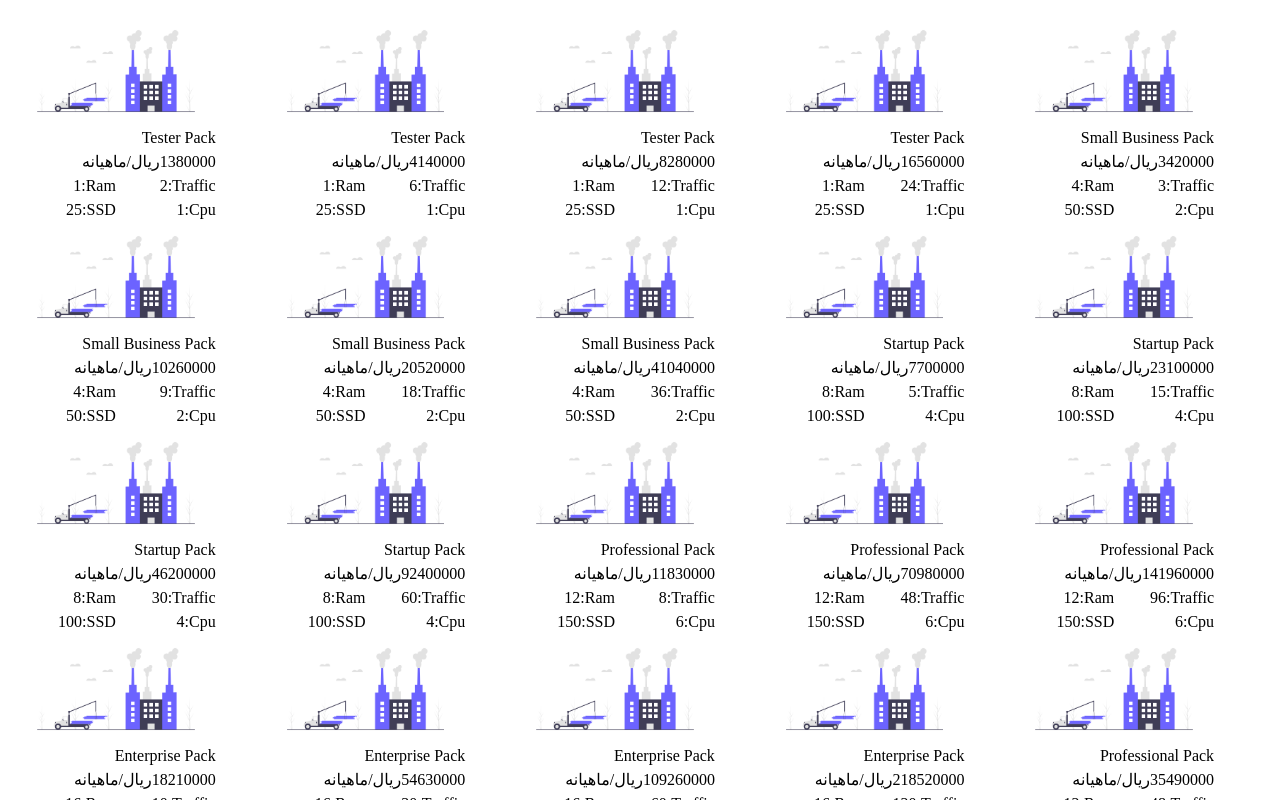
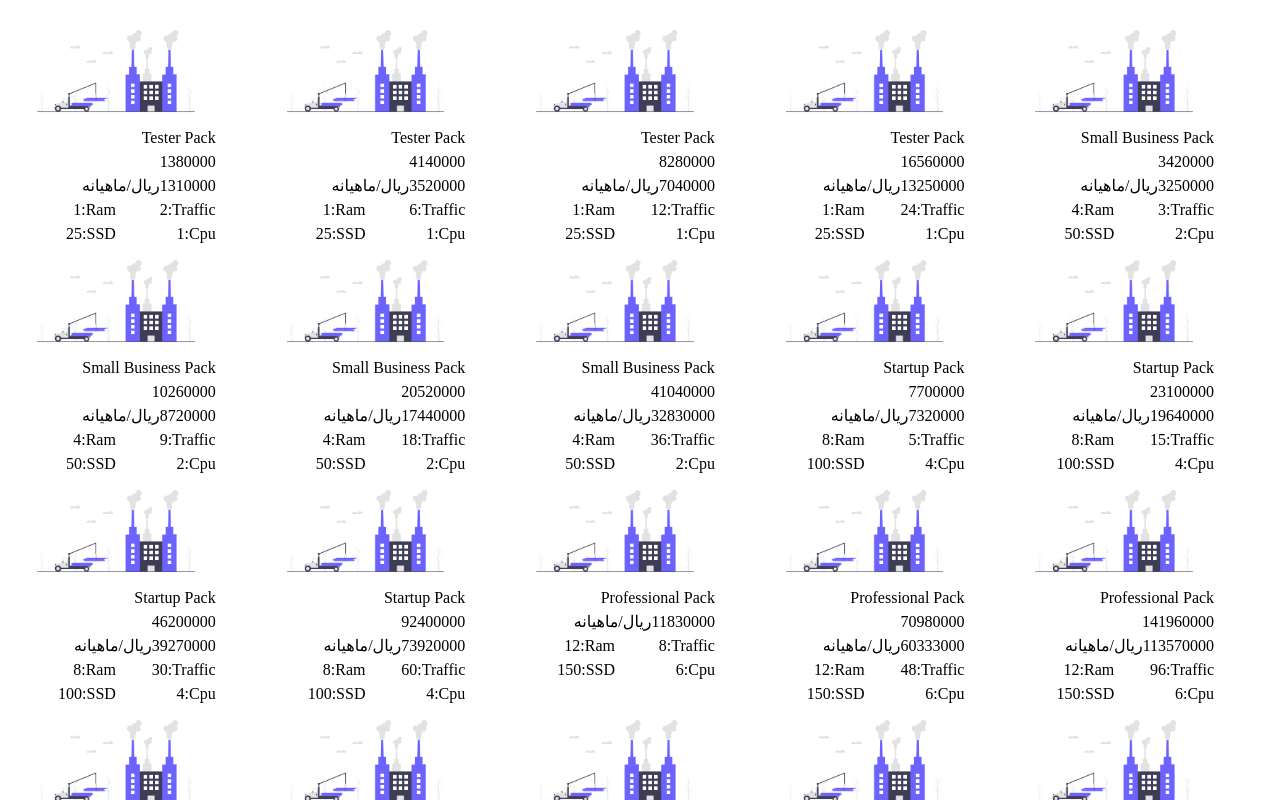
Before and after one commit to Sezar-SZ/mobinnet, a Vue app in the folder 04-mobinnet-plans/: page / in a window 1280 px wide. Built offline with nearby package versions, Linux system fonts and the light colour scheme.

Commit message:
Fix Old Data Presentation

```diff
--- a/04-mobinnet-plans/src/components/CloudPackageGroup.vue
+++ b/04-mobinnet-plans/src/components/CloudPackageGroup.vue
@@ -2,9 +2,9 @@
 	<div dir="rtl" class="flex w-[80%] flex-col">
 		<img src="../assets/icon.png" />
 		<h1>{{ apiData.packageName }}</h1>
-		<div v-if="isDiscount" class="oldPrice"></div>
+		<div v-if="isDiscount" class="oldPrice">{{ oldPrice }}</div>
 		<div class="currentPriceContainer flex">
-			<h2>{{ oldPrice }}</h2>
+			<h2>{{ currentPrice }}</h2>
 			<h2>ریال/ماهیانه</h2>
 		</div>
 		<div class="infoContainer grid grid-cols-2">
```
